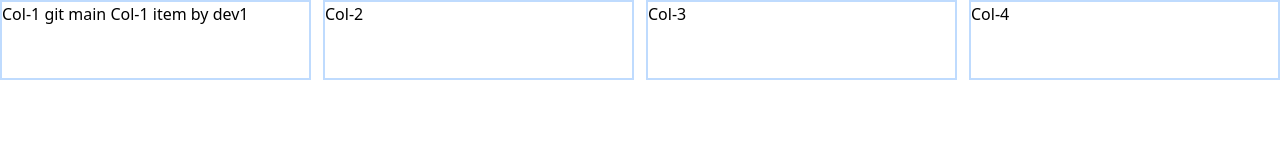
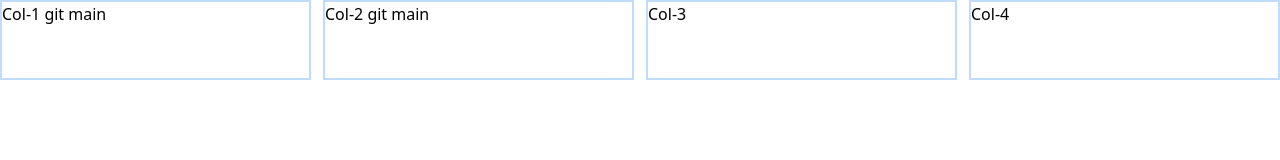
Before and after one commit to kayKhaingWin1/tailwind3, a website: page src/index.html in a window 1280 px wide. Drawn offline with Linux system fonts and the light colour scheme.

Commit message:
update main

```diff
--- a/src/index.html
+++ b/src/index.html
@@ -10,10 +10,9 @@
     <div class="w-full grid grid-cols-4 gap-3 m-auto">
         <div class="border-blue-200 border-2 h-20">
             Col-1 git main
-            Col-1 item by dev1
         </div>
         <div class="border-blue-200 border-2 h-20">
-            Col-2
+            Col-2 git main
         </div>
         <div class="border-blue-200 border-2 h-20">
             Col-3
```
